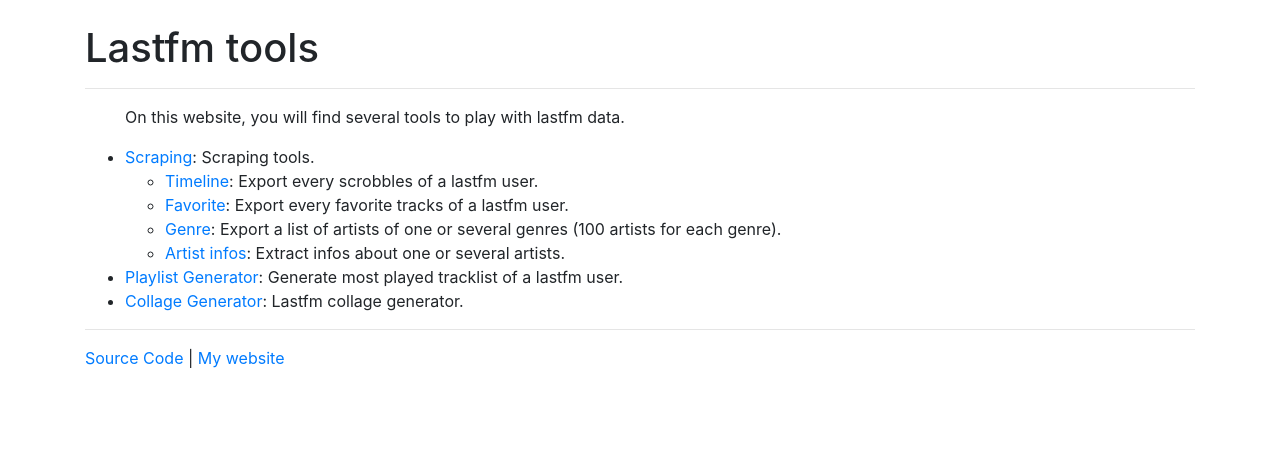
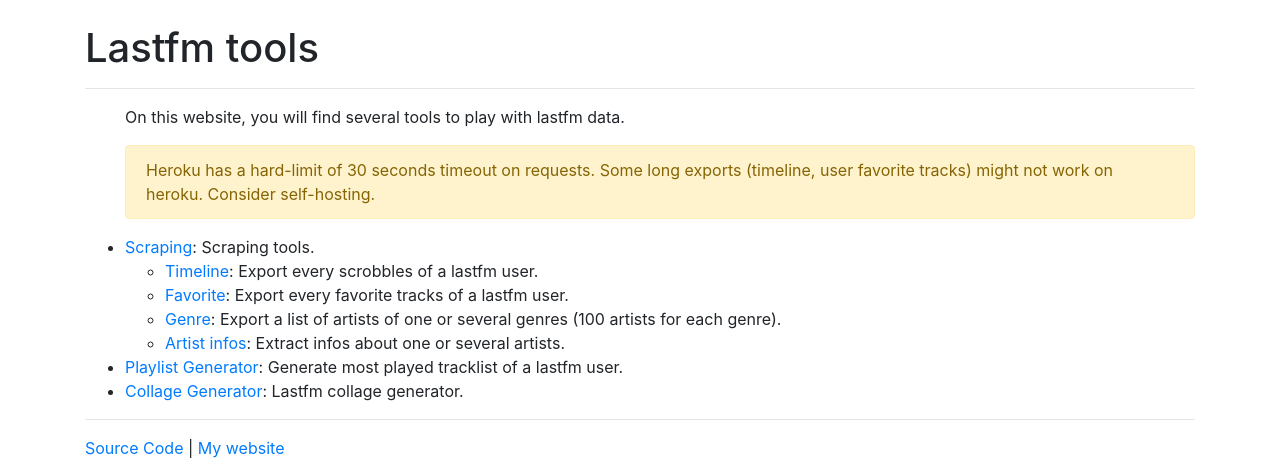
Before and after one commit to dbeley/django-lastfm, a Django app: page / in a window 1280 px wide. Shown: the part 56-515 px from the top of the page. Run offline with Django 3.2, Linux system fonts and the light colour scheme; parts of the project's set-up code (start-up, migrations or seed data) failed here and were passed over; some libraries are stand-ins or nearby versions.

Commit message:
Add warning message for heroku request timeout.

```diff
--- a/lastfm_pg/templates/lastfm_pg/index.html
+++ b/lastfm_pg/templates/lastfm_pg/index.html
@@ -7,6 +7,10 @@
 <ul>
 
 	<p>On this website, you will find several tools to play with lastfm data. </p>
+
+	<div class="alert alert-warning" role="alert">
+	Heroku has a hard-limit of 30 seconds timeout on requests. Some long exports (timeline, user favorite tracks) might not work on heroku. Consider self-hosting.
+	</div>
 
 <li><a href="/scraping">Scraping</a>: Scraping tools.</li>
 	<ul>
```
